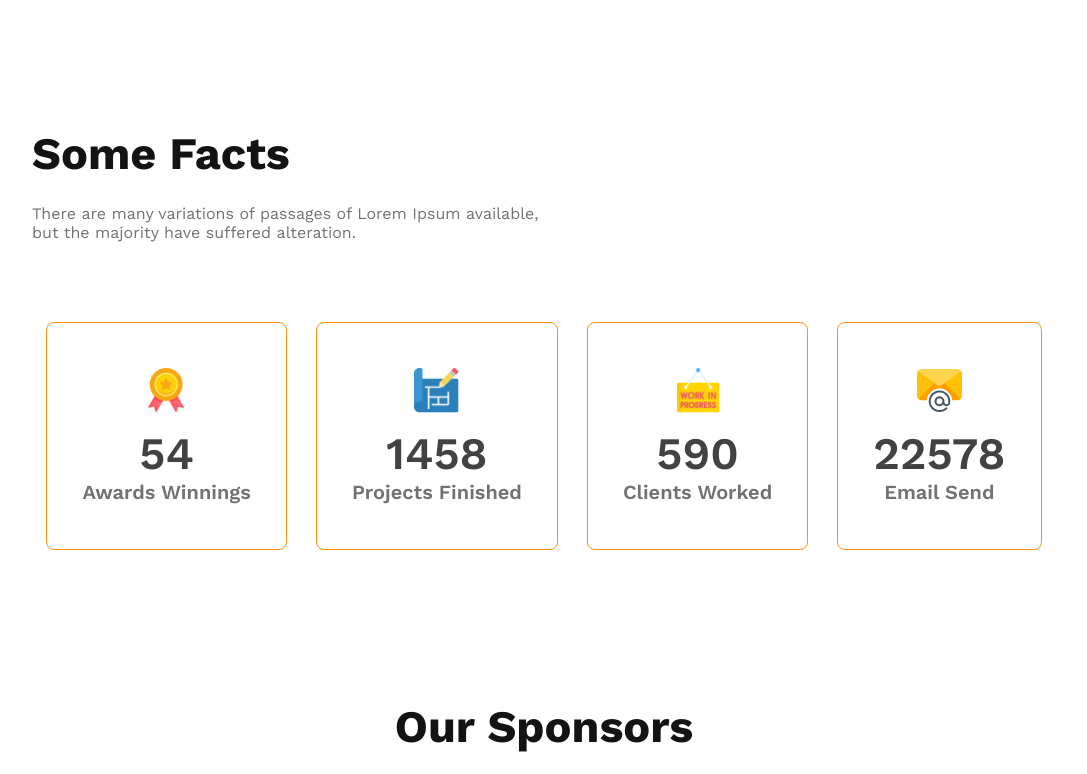
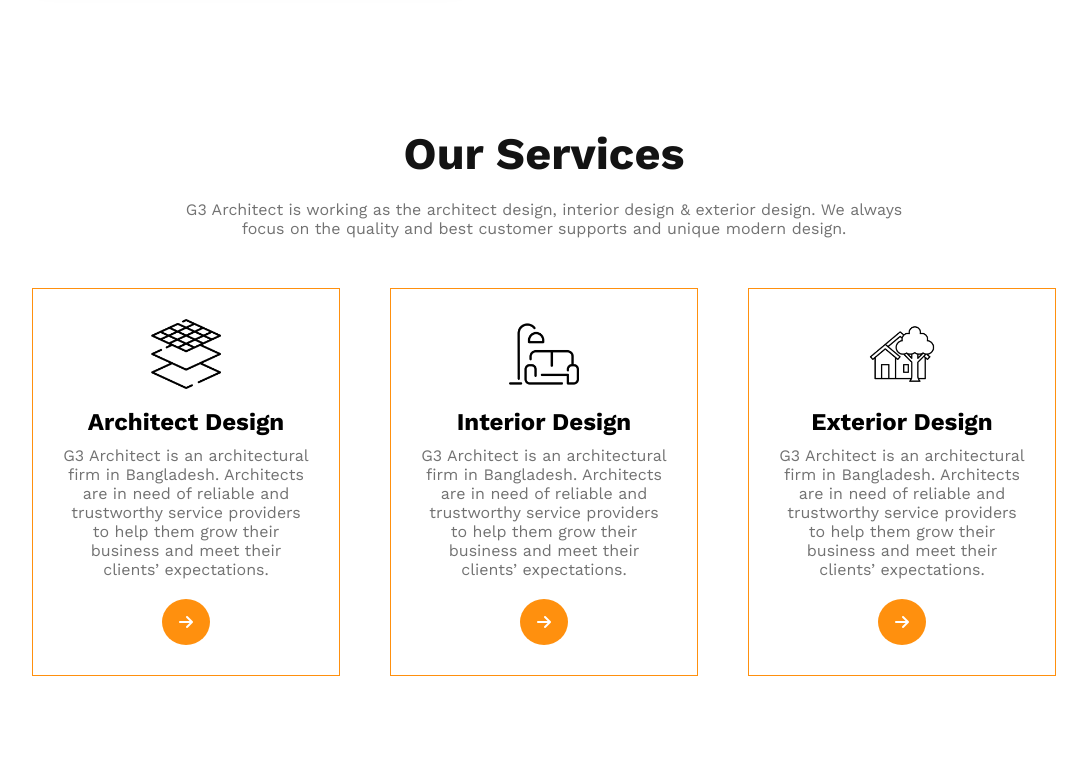
Before and after one commit to RiyazulHaque64/assignment-2-g3-architect, a plain HTML site: page index.html in a window 1280 px wide. Shown: the part 3001-3775 px from the top of the page, without its empty margins (96-1183 px from the left). Drawn offline with nearby package versions, Linux system fonts and the light colour scheme.

Commit message:
Added services section

```diff
--- a/index.html
+++ b/index.html
@@ -5,6 +5,9 @@
     <meta http-equiv="X-UA-Compatible" content="IE=edge">
     <meta name="viewport" content="width=device-width, initial-scale=1.0">
     <title>Home - G3 Architects</title>
+    <!-- Font awesome kit -->
+    <script src="https://kit.fontawesome.com/414865a8b8.js" crossorigin="anonymous"></script>
+    <!-- Stylesheet -->
     <link rel="stylesheet" href="styles/style.css">
 </head>
 <body>
@@ -82,6 +85,31 @@
             </div>
         </section>
 
+        <!-- Our services section -->
+        <section class="our-services">
+            <h1 class="section-title">Our Services</h1>
+            <p class="section-description">G3 Architect is working as the architect design, interior design &amp; exterior design. We always focus on the quality and best customer supports and unique modern design.</p>
+            <div class="services">
+                <div class="service">
+                    <img src="images/icons/architecture.png" alt="">
+                    <h2>Architect Design</h2>
+                    <p>G3 Architect is an architectural firm in Bangladesh. Architects are in need of reliable and trustworthy service providers to help them grow their business and meet their clients’ expectations.</p>
+                    <i class="fa-solid fa-arrow-right"></i>
+                </div>
+                <div class="service">
+                    <img src="images/icons/interior.png" alt="">
+                    <h2>Interior Design</h2>
+                    <p>G3 Architect is an architectural firm in Bangladesh. Architects are in need of reliable and trustworthy service providers to help them grow their business and meet their clients’ expectations.</p>
+                    <i class="fa-solid fa-arrow-right"></i>
+                </div>
+                <div class="service">
+                    <img src="images/icons/Exterior.png" alt="">
+                    <h2>Exterior Design</h2>
+                    <p>G3 Architect is an architectural firm in Bangladesh. Architects are in need of reliable and trustworthy service providers to help them grow their business and meet their clients’ expectations.</p>
+                    <i class="fa-solid fa-arrow-right"></i>
+                </div>
+            </div>
+        </section>
         <!-- Some facts section -->
         <section class="facts">
             <h1 class="section-title">Some Facts</h1>
--- a/styles/style.css
+++ b/styles/style.css
@@ -175,6 +175,8 @@ header {
 }
 .features-enjoy-banner img {
     width: 100%;
+    height: 900px;
+    object-fit: cover;
 }
 .experience {
     position: absolute;
@@ -197,6 +199,41 @@ header {
 }
 
 /* =============================
+        Services section
+============================= */
+.our-services {
+    margin-bottom: 130px;
+    text-align: center;
+}
+.our-services .section-description {
+    width: 70%;
+    margin: 20px auto 50px auto;
+}
+.services {
+    display: flex;
+    justify-content: space-between;
+    gap: 50px;
+}
+.service {
+    border: 1px solid var(--orange);
+    padding: 30px;
+}
+.service img {
+    width: 70px;
+    height: 70px;
+}
+.service h2 {
+    margin: 15px 0px 10px 0px;
+}
+.service i {
+    background-color: var(--orange);
+    color: #fff;
+    border-radius: 50%;
+    padding: 15px 17px;
+    margin-top: 20px;
+    cursor: pointer;
+}
+/* =============================
         Facts section
 ============================= */
 .facts {
@@ -215,6 +252,11 @@ header {
     padding: 45px 35px;
     border: 1px solid var(--orange);
     border-radius: 8px;
+}
+.state:hover {
+    /* box-shadow: rgba(0, 0, 0, 0.24) 0px 3px 8px; */
+    box-shadow: rgba(255, 144, 14, 0.4) 0px 0px 0px 2px, rgba(255, 144, 14, 0.65) 0px 4px 6px -1px, rgba(255, 144, 14, 0.08) 0px 1px 0px inset;
+    border: none;
 }
 .state img {
     width: 45px;
@@ -246,6 +288,9 @@ header {
 .sponsors-logo {
     display: flex;
     justify-content: space-between;
+}
+.sponsors-logo img {
+    filter: grayscale(100%);
 }
 
 /* =============================
@@ -344,6 +389,18 @@ header {
         font-size: 16px;
     }
 
+    /* Services section */
+    .our-services {
+        margin-bottom: 100px;
+    }
+    .our-services .section-description {
+        width: 90%;
+    }
+    .services {
+        display: flex;
+        flex-direction: column;
+    }
+
     /* Facts section */
     .facts {
         margin-bottom: 100px;
```
Also changed, not shown: images/icons/Exterior.png (added), images/icons/architecture.png (added), images/icons/interior.png (added).
